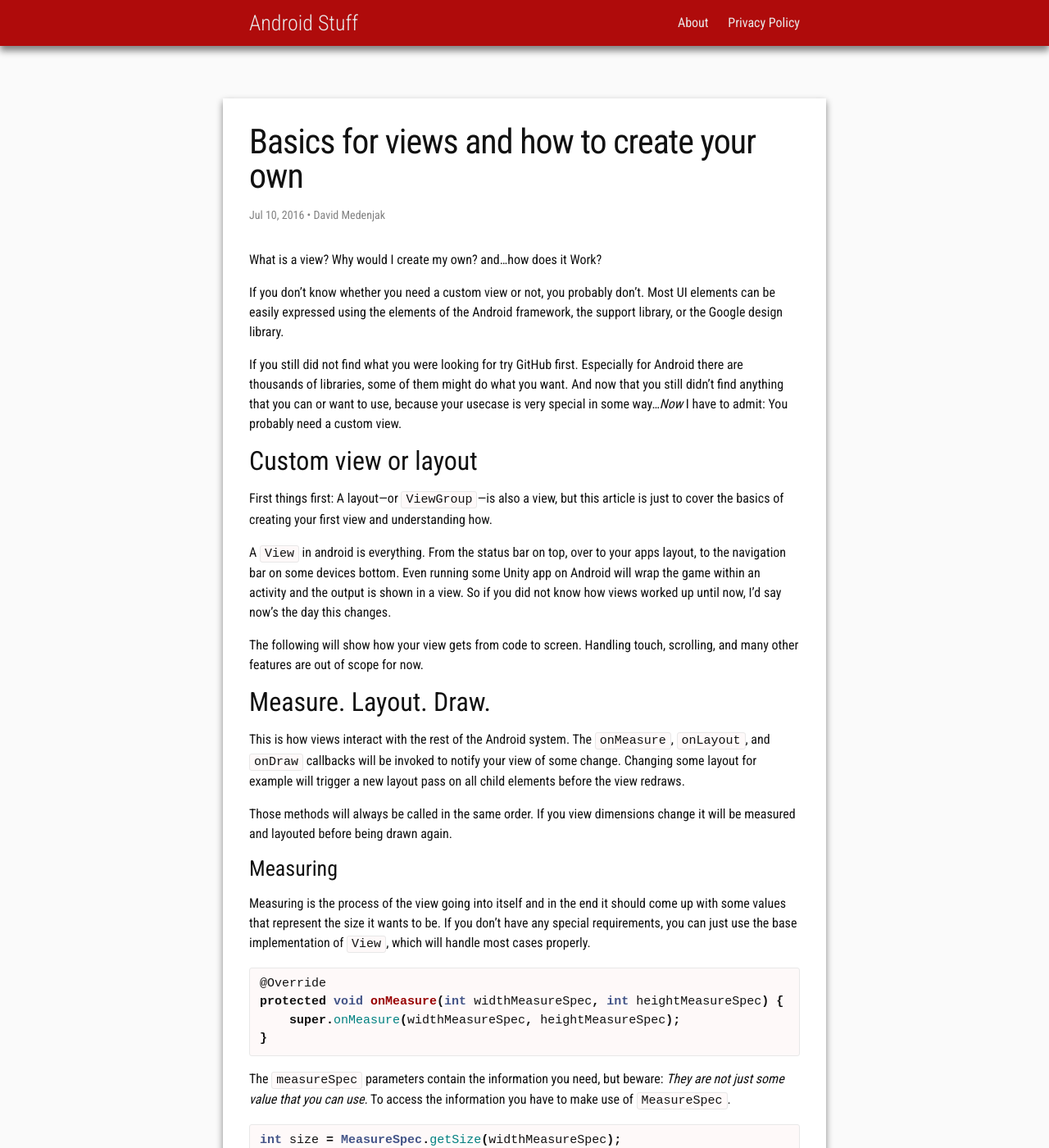
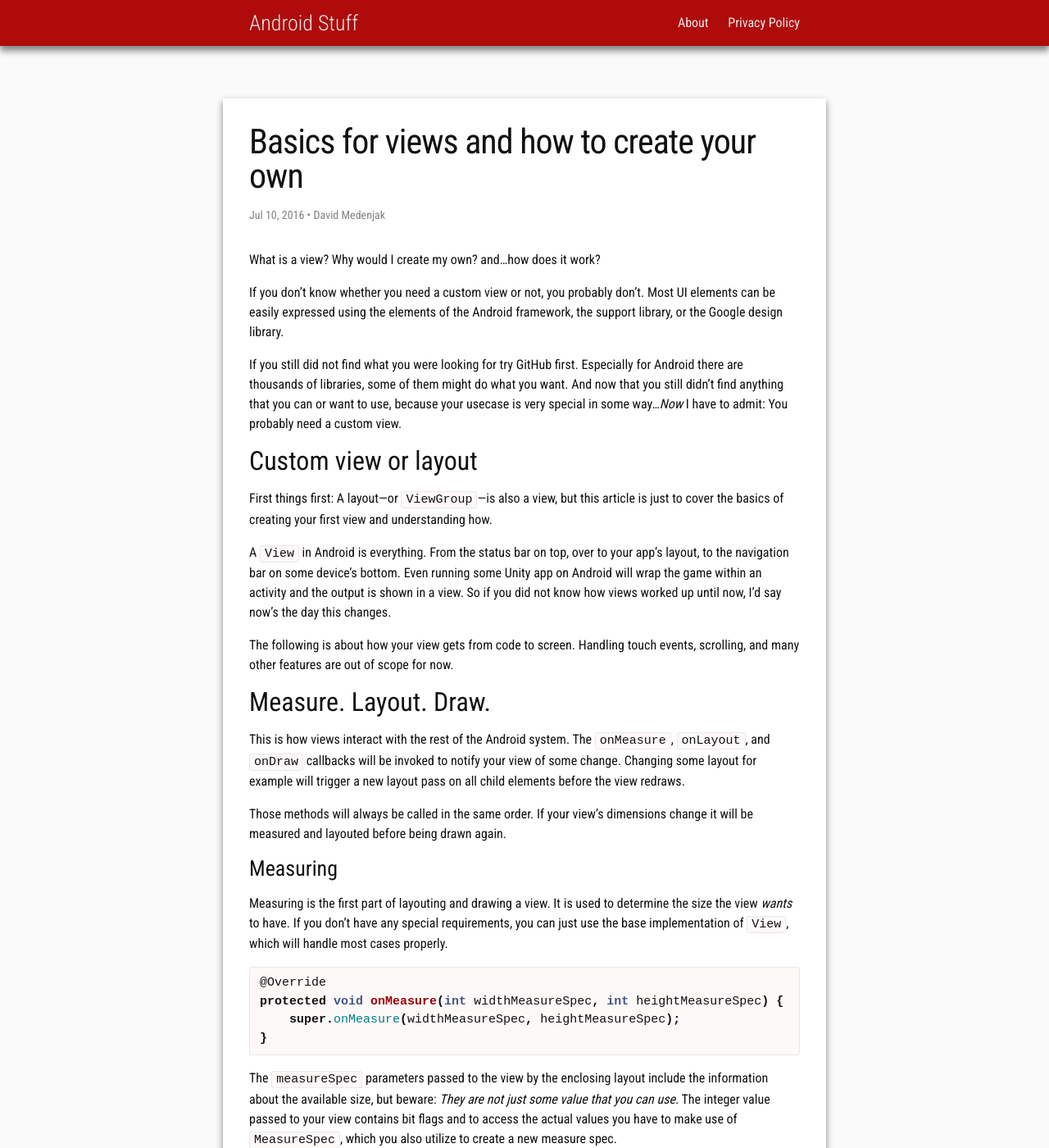
Before and after one commit to bleeding182/bleeding182.github.io, a Jekyll site: the page built from _posts/2016-07-10-custom-views.markdown, in a window 1280 px wide and 1400 px high. Shown: the whole window at 82% size. Built offline with Jekyll 4.4.1, drawn with Linux system fonts in a browser that asks for light colours; some of the changed text lies outside the part shown.

Commit message:
improved post, fixed header line height

```diff
--- a/_posts/2016-07-10-custom-views.markdown
+++ b/_posts/2016-07-10-custom-views.markdown
@@ -8,7 +8,7 @@
 excerpt_separator: <!--more-->
 ---
 
-What is a view? Why would I create my own? and...how does it Work?
+What is a view? Why would I create my own? and...how does it work?
 
 If you don't know whether you need a custom view or not, you probably don't. Most UI elements can be easily expressed using the elements of the Android framework, the support library, or the Google design library.
 
@@ -20,19 +20,19 @@
 
 First things first: A layout&mdash;or `ViewGroup`&mdash;is also a view, but this article is just to cover the basics of creating your first view and understanding how.
 
-A `View` in android is everything. From the status bar on top, over to your apps layout, to the navigation bar on some devices bottom. Even running some Unity app on Android will wrap the game within an activity and the output is shown in a view. So if you did not know how views worked up until now, I'd say now's the day this changes.
+A `View` in Android is everything. From the status bar on top, over to your app's layout, to the navigation bar on some device's bottom. Even running some Unity app on Android will wrap the game within an activity and the output is shown in a view. So if you did not know how views worked up until now, I'd say now's the day this changes.
 
-The following will show how your view gets from code to screen. Handling touch, scrolling, and many other features are out of scope for now.
+The following is about how your view gets from code to screen. Handling touch events, scrolling, and many other features are out of scope for now.
 
 ## Measure. Layout. Draw.
 
 This is how views interact with the rest of the Android system. The `onMeasure`, `onLayout`, and `onDraw` callbacks will be invoked to notify your view of some change. Changing some layout for example will trigger a new layout pass on all child elements before the view redraws.
 
-Those methods will always be called in the same order. If you view dimensions change it will be measured and layouted before being drawn again.
+Those methods will always be called in the same order. If your view's dimensions change it will be measured and layouted before being drawn again.
 
 ### Measuring
 
-Measuring is the process of the view going into itself and in the end it should come up with some values that represent the size it wants to be. If you don't have any special requirements, you can just use the base implementation of `View`, which will handle most cases properly.
+Measuring is the first part of layouting and drawing a view. It is used to determine the size the view *wants* to have. If you don't have any special requirements, you can just use the base implementation of `View`, which will handle most cases properly.
 
 
 
@@ -43,14 +43,14 @@
 }
 {%endhighlight%}
 
-The `measureSpec` parameters contain the information you need, but beware: *They are not just some value that you can use.* To access the information you have to make use of `MeasureSpec`.
+The `measureSpec` parameters passed to the view by the enclosing layout include the information about the available size, but beware: *They are not just some value that you can use.* The integer value passed to your view contains bit flags and to access the actual values you have to make use of `MeasureSpec`, which you also utilize to create a new measure spec.
 
 {%highlight java%}
-int size = MeasureSpec.getSize(widthMeasureSpec);
-int mode = MeasureSpec.getMode(widthMeasureSpec);
+int size = MeasureSpec.getSize(measureSpec);
+int mode = MeasureSpec.getMode(measureSpec);
 {%endhighlight%}
 
-Size here is what the layout that contains the view is offering it. To make sense of that value, there is also the `mode` which describes how you can use this value:
+This `size` is the available width or height to the view. To make sense of that value, there is also the `mode` which describes how to interpret it:
 
 **`MeasureSpec.UNSPECIFIED`** Do what you want. Be as big as you'd like. E.g. in a `ScrollView` the view can be as big as it likes. Take care, though, `size` might be `0` in this case.
 
@@ -58,13 +58,15 @@
 
 **`MeasureSpec.EXACTLY`** This one is fun. Don't think about it. The layout says thou shalt be 500px and this is what you should do.
 
-You might have noticed that I am using pixels here and you might wonder *Hey, dude, you should use `dp`!*. Drawing and measuring and layouting all use pixels. The `dp` values are not ignored, though. They were already taken into account to create the `size`.
+You might have noticed that I am using pixels here and you might wonder *Hey, dude, you should use `dp`!* Drawing and measuring and layouting all use pixels. The `dp` values are not ignored, though. They were already taken into account to create the `size`.
 
 If you have some special requirements, e.g. if your view should always be square, then you'd also do this while measuring. If you have `AT_MOST` 300x400px available, you can either call `setMeasuredDimension` yourself after calculating your sizes or create your own `MeasureSpec` and again leave it to your base implementation to handle the rest. The most work will be properly reading those 3 cases and calculating your size accordingly, as `AT_MOST 300 width` x `EXACTLY 400 height` will be some edge case to consider. If you don't write a reusable library such edge cases can often be ignored, though.
 
 ### Layouting
 
 This method gets called *a lot*. Here is where you are told how big you actually are and where you can initialize your variables, e.g. if you display a picture in the center of your view *this is where you might calculate the center*. If you do drawing, rewind and setup your `Path`. Do *not* allocate objects if you can avoid it, though. Android Studio also offers a Lint check that will highlight any `new` calls.
+
+Bear in mind that the width and height your view receives in `onLayout` is not necessarily the width and height from `onMeasure`. It's up to the layout how to handle your view and how much size to assign.
 
 {%highlight java%}
 @Override
--- a/_sass/_typography.scss
+++ b/_sass/_typography.scss
@@ -29,12 +29,12 @@
 
 // Header Styles
 h1 a, h2 a, h3 a, h4 a, h5 a, h6 a { font-weight: inherit; }
-h1 { font-size: $h1-fontsize; line-height: 110%; margin: ($h1-fontsize / 2) 0 ($h1-fontsize / 2.5) 0;}
-h2 { font-size: $h2-fontsize; line-height: 110%; margin: ($h2-fontsize / 2) 0 ($h2-fontsize / 2.5) 0;}
-h3 { font-size: $h3-fontsize; line-height: 110%; margin: ($h3-fontsize / 2) 0 ($h3-fontsize / 2.5) 0;}
-h4 { font-size: $h4-fontsize; line-height: 110%; margin: ($h4-fontsize / 2) 0 ($h4-fontsize / 2.5) 0;}
-h5 { font-size: $h5-fontsize; line-height: 110%; margin: ($h5-fontsize / 2) 0 ($h5-fontsize / 2.5) 0;}
-h6 { font-size: $h6-fontsize; line-height: 110%; margin: ($h6-fontsize / 2) 0 ($h6-fontsize / 2.5) 0;}
+h1 { font-size: $h1-fontsize; margin: ($h1-fontsize / 2) 0 ($h1-fontsize / 2.5) 0;}
+h2 { font-size: $h2-fontsize; margin: ($h2-fontsize / 2) 0 ($h2-fontsize / 2.5) 0;}
+h3 { font-size: $h3-fontsize; margin: ($h3-fontsize / 2) 0 ($h3-fontsize / 2.5) 0;}
+h4 { font-size: $h4-fontsize; margin: ($h4-fontsize / 2) 0 ($h4-fontsize / 2.5) 0;}
+h5 { font-size: $h5-fontsize; margin: ($h5-fontsize / 2) 0 ($h5-fontsize / 2.5) 0;}
+h6 { font-size: $h6-fontsize; margin: ($h6-fontsize / 2) 0 ($h6-fontsize / 2.5) 0;}
 
 // Text Styles
 em { font-style: italic; }
```
Also changed, not shown: other parts of _posts/2016-07-10-custom-views.markdown (+1 -1 lines).
